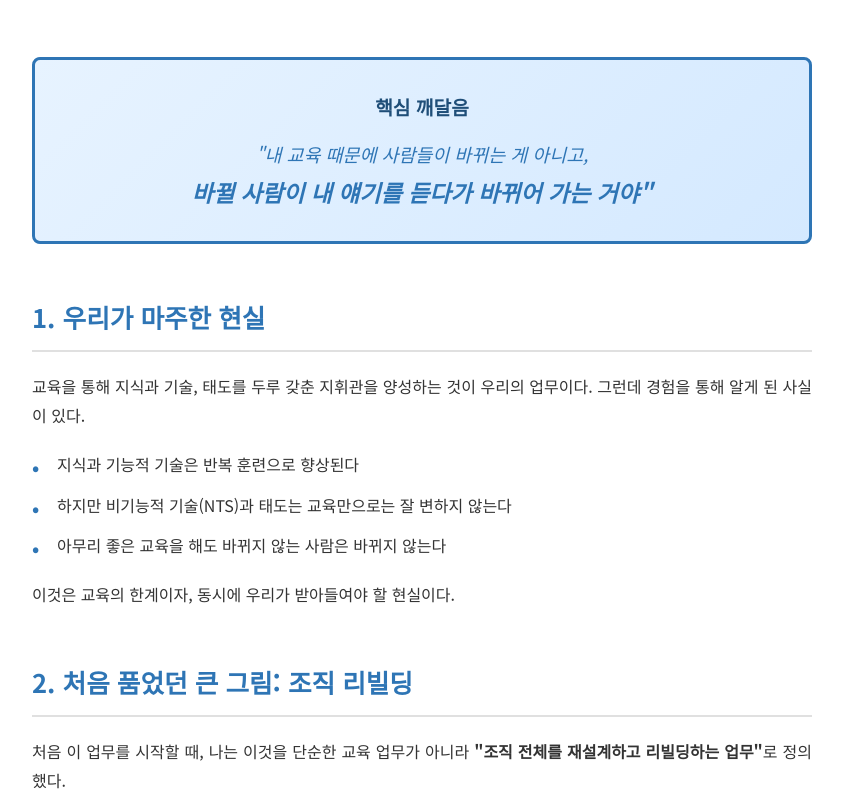
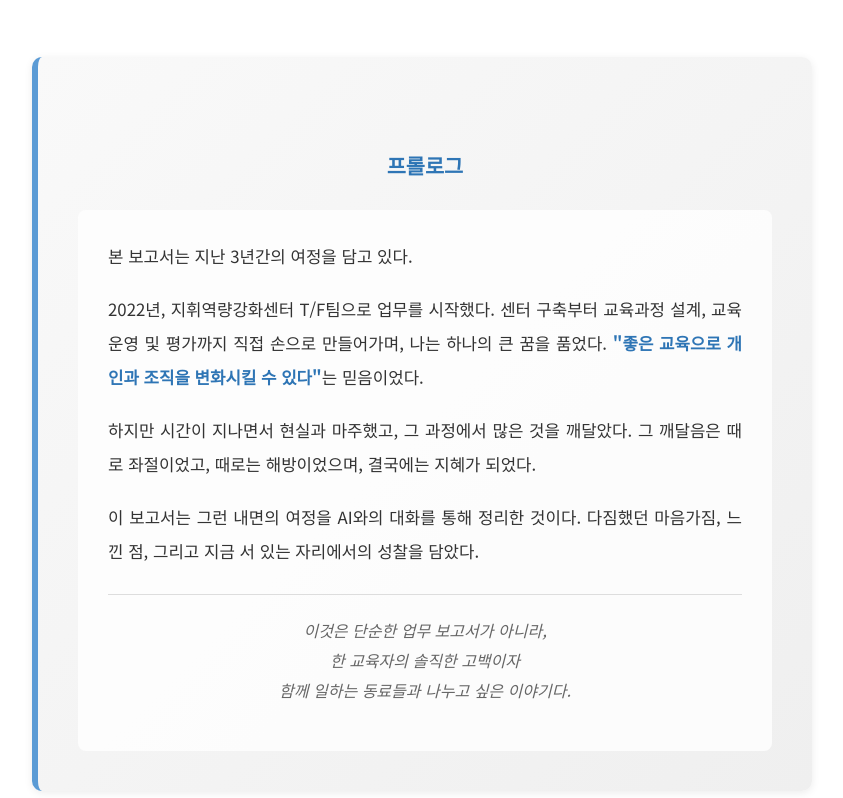
Before and after one commit to seo7733/ictc_m1, a plain HTML site: page index.html in a window 1280 px wide. Shown: the part 288-1086 px from the top of the page, without its empty margins (218-1061 px from the left). Drawn offline with Linux system fonts and the light colour scheme.

Commit message:
Add files via upload

```diff
--- a/index.html
+++ b/index.html
@@ -356,6 +356,33 @@
             <h1>바뀔 사람이 내 얘기를 듣다가 바뀌는 거야</h1>
             <div class="subtitle">교육자의 역할과 기대에 대한 성찰</div>
             <div class="author">2026년 1월 지휘교수 서종근</div>
+        </div>
+
+        <!-- 프롤로그 -->
+        <div style="margin: 50px 0; padding: 40px; background: linear-gradient(135deg, #F9F9F9 0%, #EFEFEF 100%); border-radius: 10px; border-left: 6px solid #5B9BD5; box-shadow: 0 2px 8px rgba(0,0,0,0.08);">
+            <h2 style="color: #2E75B5; font-size: 1.3em; margin-bottom: 25px; text-align: center; border-bottom: none; padding-bottom: 0;">프롤로그</h2>
+
+            <div style="background-color: rgba(255,255,255,0.8); padding: 30px; border-radius: 8px; line-height: 2;">
+                <p style="text-align: justify; color: #333; font-size: 1.05em; margin-bottom: 20px;">
+                    본 보고서는 지난 3년간의 여정을 담고 있다.
+                </p>
+                <p style="text-align: justify; color: #333; font-size: 1.05em; margin-bottom: 20px;">
+                    2022년, 지휘역량강화센터 T/F팀으로 업무를 시작했다. 센터 구축부터 교육과정 설계, 교육 운영 및 평가까지 직접 손으로 만들어가며, 나는 하나의 큰 꿈을 품었다. <strong style="color: #2E75B5;">"좋은 교육으로 개인과 조직을 변화시킬 수 있다"</strong>는 믿음이었다.
+                </p>
+                <p style="text-align: justify; color: #333; font-size: 1.05em; margin-bottom: 20px;">
+                    하지만 시간이 지나면서 현실과 마주했고, 그 과정에서 많은 것을 깨달았다. 그 깨달음은 때로 좌절이었고, 때로는 해방이었으며, 결국에는 지혜가 되었다.
+                </p>
+                <p style="text-align: justify; color: #333; font-size: 1.05em; margin-bottom: 25px;">
+                    이 보고서는 그런 내면의 여정을 AI와의 대화를 통해 정리한 것이다. 다짐했던 마음가짐, 느낀 점, 그리고 지금 서 있는 자리에서의 성찰을 담았다.
+                </p>
+                <div style="border-top: 1px solid #DDD; padding-top: 20px; margin-top: 25px;">
+                    <p style="text-align: center; color: #666; font-size: 1em; font-style: italic; line-height: 1.9;">
+                        이것은 단순한 업무 보고서가 아니라,<br>
+                        한 교육자의 솔직한 고백이자<br>
+                        함께 일하는 동료들과 나누고 싶은 이야기다.
+                    </p>
+                </div>
+            </div>
         </div>
 
         <div class="highlight-box">
```
